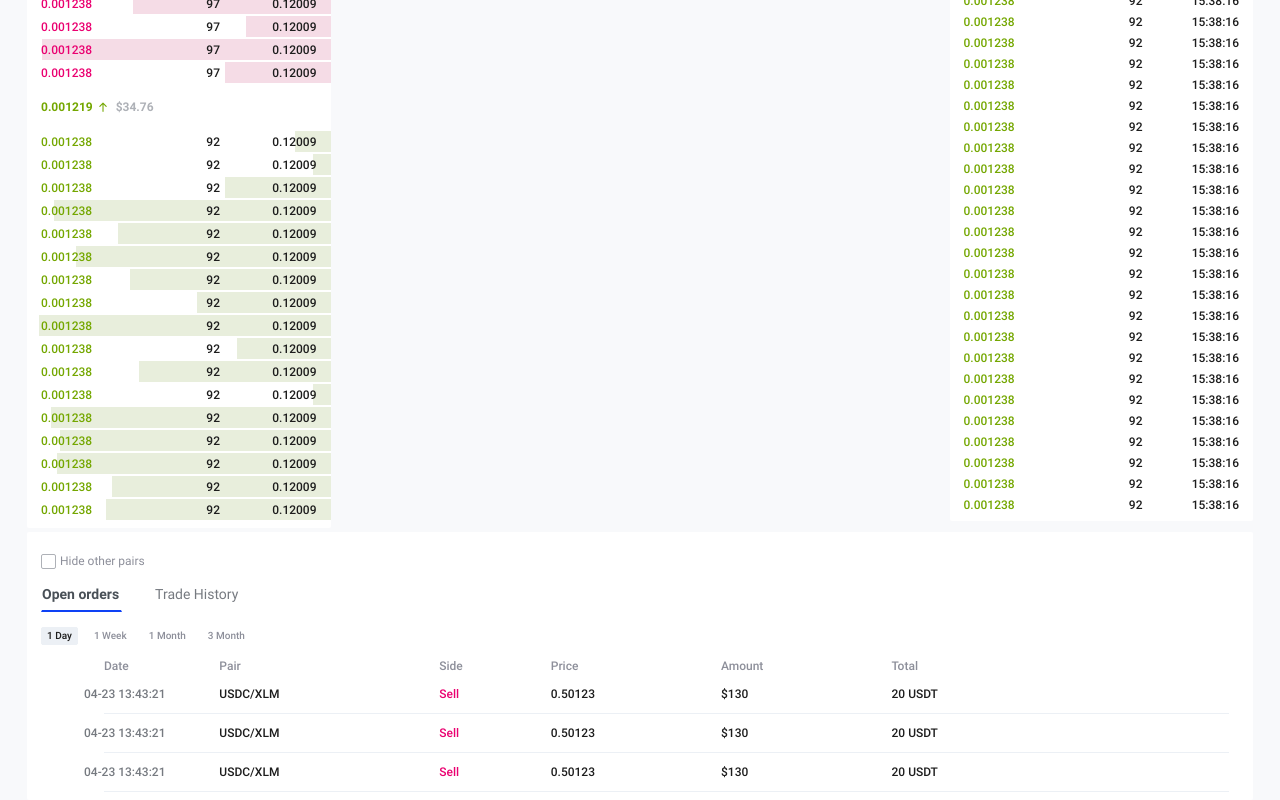
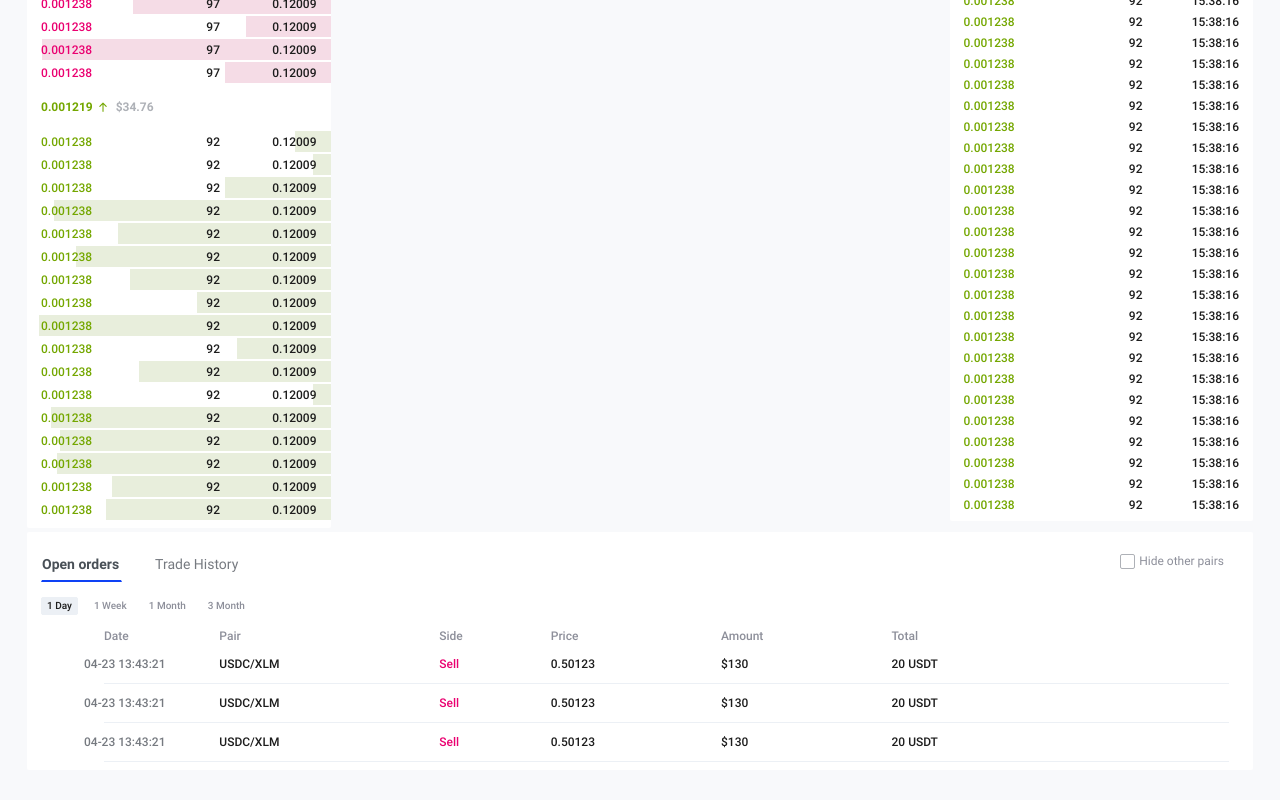
Before and after one commit to lumenswap/lumenswap.io, a React (Create React App) app: page /spot in a window 1280 px wide. Shown: the part 505-1305 px from the top of the page. After the commit the page ends 1275 px from the top, so only its background shows below. Built offline with nearby package versions, Linux system fonts and the light colour scheme; a small style sheet from the web is missing; what stellar-sdk would draw is missing.

Commit message:
edit checkbox position

```diff
--- a/src/pages/Spot/index.js
+++ b/src/pages/Spot/index.js
@@ -126,12 +126,14 @@ const Spot = () => {
         <div className={classNames('row', styles.row)}>
           <div className="col-12 c-col">
             <div className={classNames(styles.card, styles['card-table'])}>
+              <div className={styles['container-checkbox']}>
                 <Checkbox
                   checked={checked}
                   onChange={() => setCheckbox(!checked)}
                   size={15}
                   label="Hide other pairs"
                 />
+              </div>
               <CustomTabs tabs={historyTab} activeTabId={historyTab[0].id} fontSize={14} />
             </div>
           </div>
--- a/src/pages/Spot/styles.module.scss
+++ b/src/pages/Spot/styles.module.scss
@@ -34,6 +34,13 @@
 
 .card-table {
   padding: 16px 24px 8px 14px;
+  position: relative;
+}
+
+.container-checkbox {
+  position: absolute;
+  top: 16px;
+  right: 29px;
 }
 
 .td-outside {
```
Lines whose indentation alone changed are shown as unchanged.
